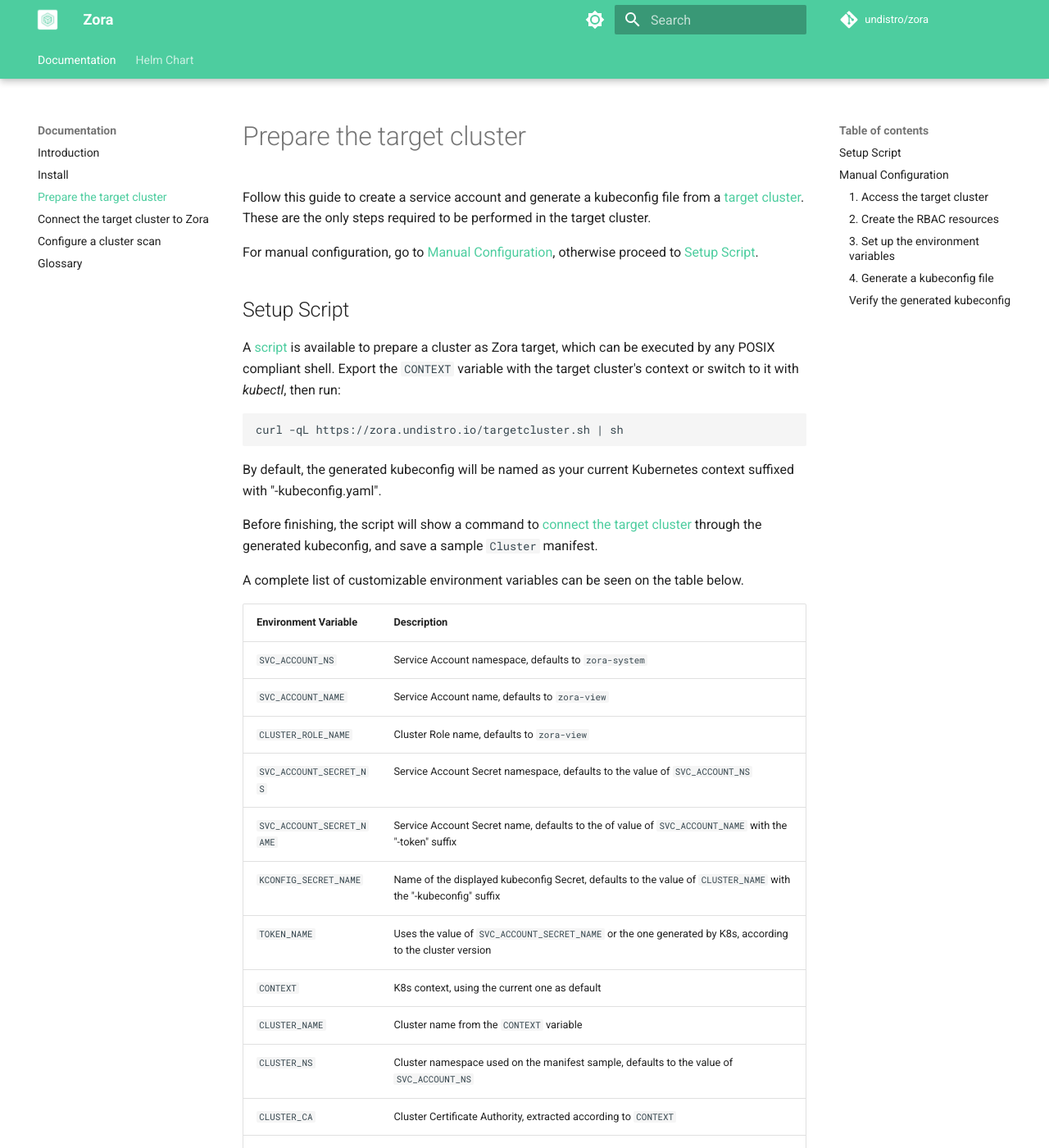
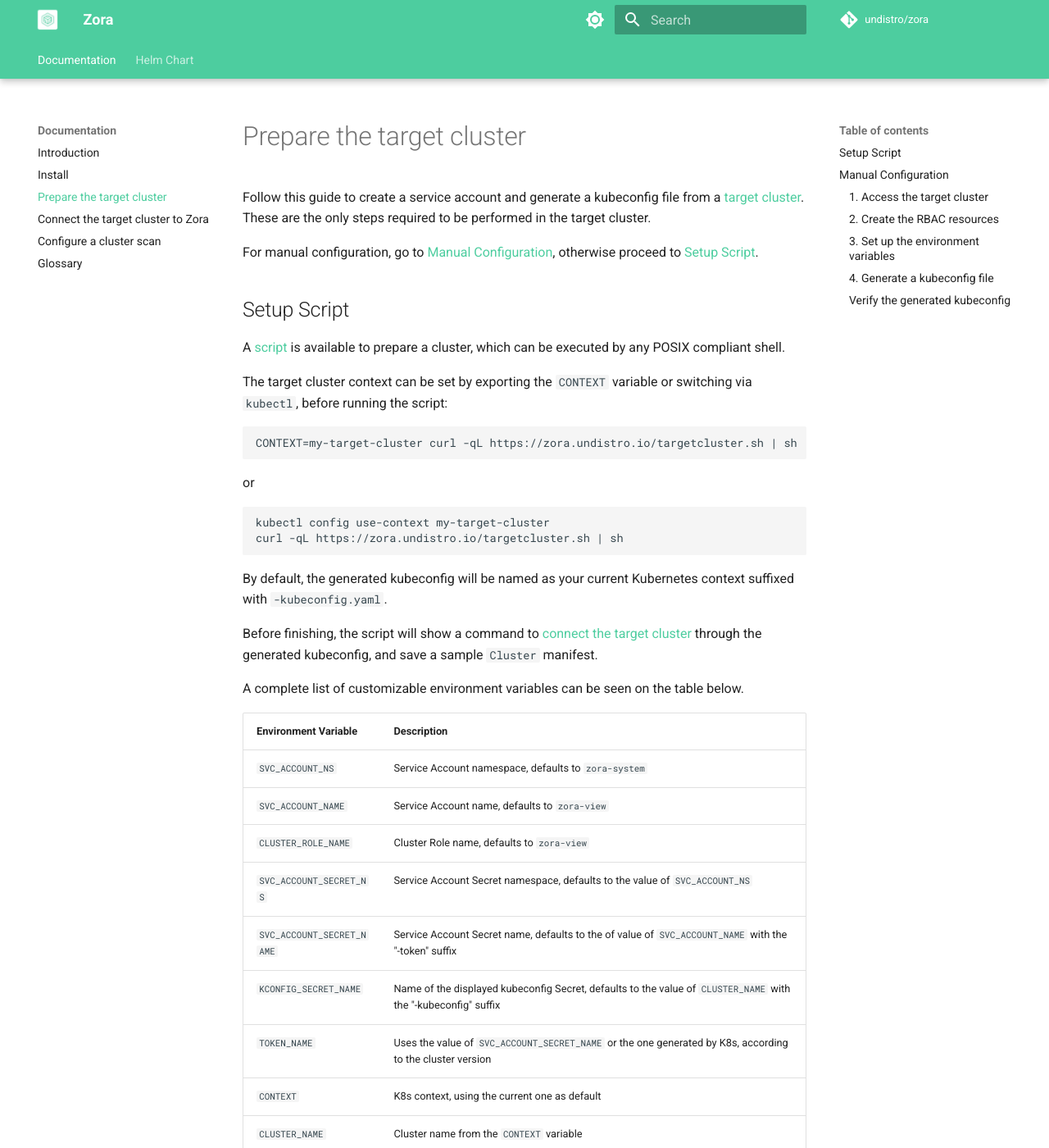
Before and after one commit to undistro/zora, an MkDocs documentation site: the page built from docs/target-cluster.md, in a window 1280 px wide and 1400 px high. Shown: the whole window at 82% size. Built offline with MkDocs 1.6.1 and Material for MkDocs 9.7.7, drawn with Linux system fonts in a browser that asks for light colours; comment, search, counter and statistics services are not loaded; some of the changed text lies outside the part shown.

Commit message:
update target cluster dcs

````diff
--- a/docs/target-cluster.md
+++ b/docs/target-cluster.md
@@ -8,13 +8,20 @@
 
 ## Setup Script
 
-A [script](https://zora.undistro.io/targetcluster.sh) is available to prepare a cluster as Zora target, which can be executed by any POSIX compliant shell. Export the `CONTEXT` variable with the target cluster's context or switch to it with _kubectl_, then run:
+A [script](https://zora.undistro.io/targetcluster.sh) is available to prepare a cluster, which can be executed by any POSIX compliant shell.
+
+The target cluster context can be set by exporting the `CONTEXT` variable or switching via `kubectl`, before running the script:
 
 ```shel
+CONTEXT=my-target-cluster curl -qL https://zora.undistro.io/targetcluster.sh | sh
+```
+or
+```shel
+kubectl config use-context my-target-cluster
 curl -qL https://zora.undistro.io/targetcluster.sh | sh
 ```
 
-By default, the generated kubeconfig will be named as your current Kubernetes context suffixed with "-kubeconfig.yaml".
+By default, the generated kubeconfig will be named as your current Kubernetes context suffixed with `-kubeconfig.yaml`.
 
 Before finishing, the script will show a command to [connect the target cluster](/connect-cluster) through the generated kubeconfig, and save a sample `Cluster` manifest.
 
````
Also changed, not shown: other parts of docs/target-cluster.md (+1 -1 lines).
